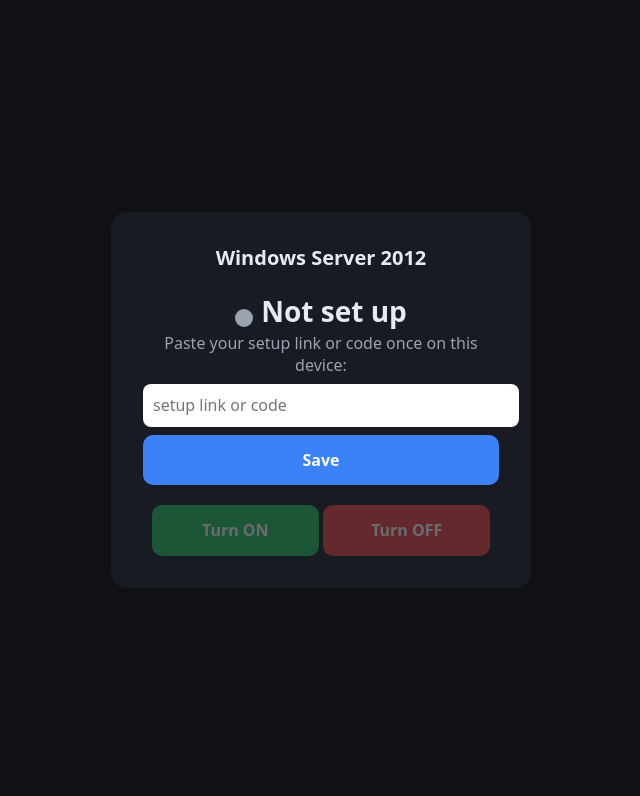
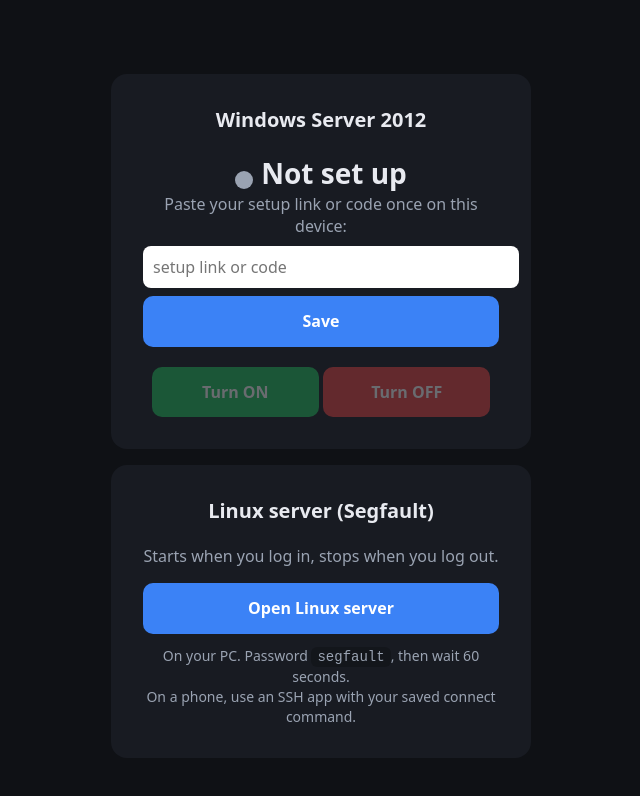
Before and after one commit to kburchett/server-control, a plain HTML site: page index.html in a window 1280 px wide. Shown: the whole page, without its empty margins (319-959 px from the left). Drawn offline with Linux system fonts and the light colour scheme.

Commit message:
Linux server button

```diff
--- a/index.html
+++ b/index.html
@@ -3,7 +3,7 @@
 <title>Win2012 Server</title>
 <style>
 :root{--bg:#0f1115;--card:#181b22;--fg:#e8eaf0;--muted:#9aa3b2;--on:#22c55e;--off:#ef4444;--wait:#f59e0b}
-body{margin:0;min-height:100vh;display:grid;place-items:center;background:var(--bg);color:var(--fg);font:16px/1.4 system-ui,Segoe UI,sans-serif}
+body{margin:0;min-height:100vh;display:grid;place-content:center;justify-items:center;gap:16px;padding:16px 0;background:var(--bg);color:var(--fg);font:16px/1.4 system-ui,Segoe UI,sans-serif}
 .card{background:var(--card);padding:32px;border-radius:16px;width:min(420px,calc(100vw - 32px));box-sizing:border-box;text-align:center}
 h1{margin:0 0 20px;font-size:20px}
 .dot{width:18px;height:18px;border-radius:50%;display:inline-block;vertical-align:middle;margin-right:8px;background:var(--muted)}
@@ -18,6 +18,12 @@ code{background:#0003;padding:2px 6px;border-radius:6px}
   <div><span class="dot" id="dot"></span><span id="state">Checking…</span></div>
   <div id="hint"></div>
   <button id="on">Turn ON</button> <button id="off">Turn OFF</button>
+</div>
+<div class="card">
+  <h1>Linux server (Segfault)</h1>
+  <div style="color:var(--muted);margin-bottom:16px">Starts when you log in, stops when you log out.</div>
+  <a href="segfault://open" style="display:block;text-decoration:none;background:#3b82f6;color:#fff;font-weight:700;border-radius:10px;padding:14px 0">Open Linux server</a>
+  <div style="color:var(--muted);margin-top:12px;font-size:14px">On your PC. Password <code>segfault</code>, then wait 60 seconds.<br>On a phone, use an SSH app with your saved connect command.</div>
 </div>
 <script>
 
```
